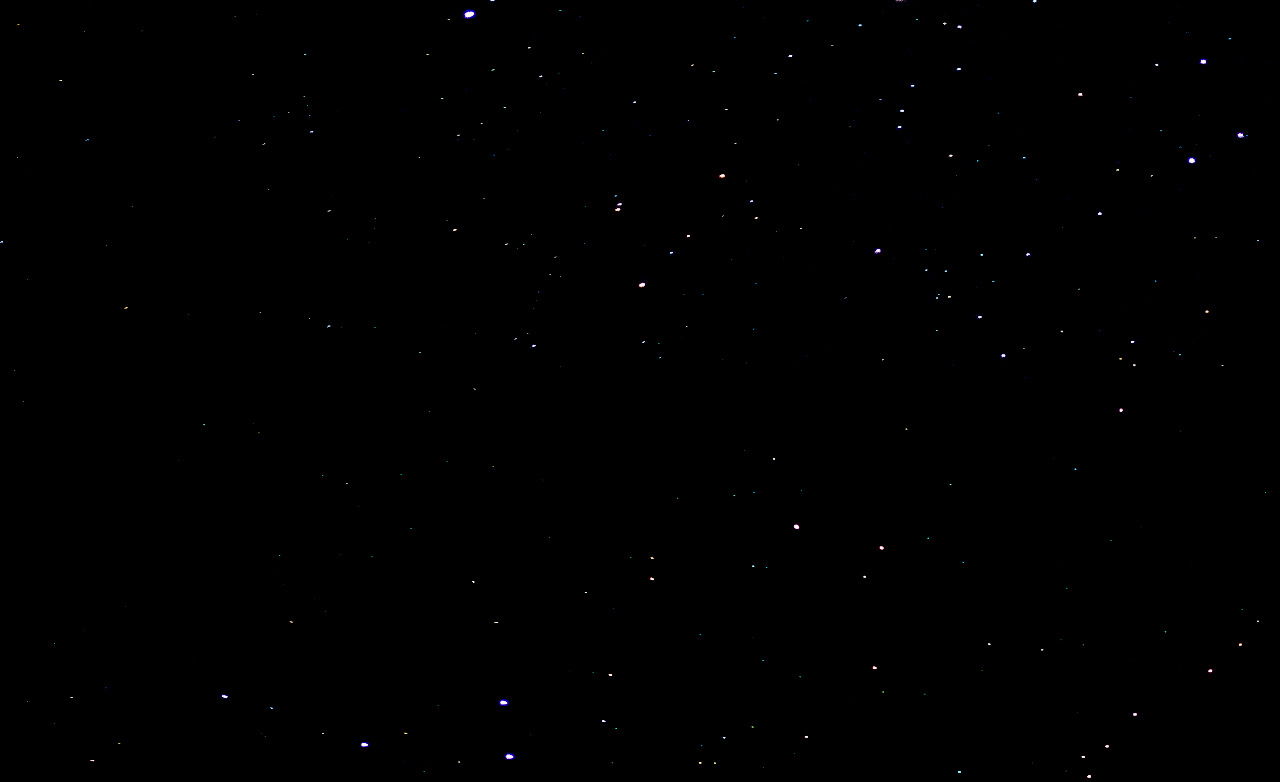
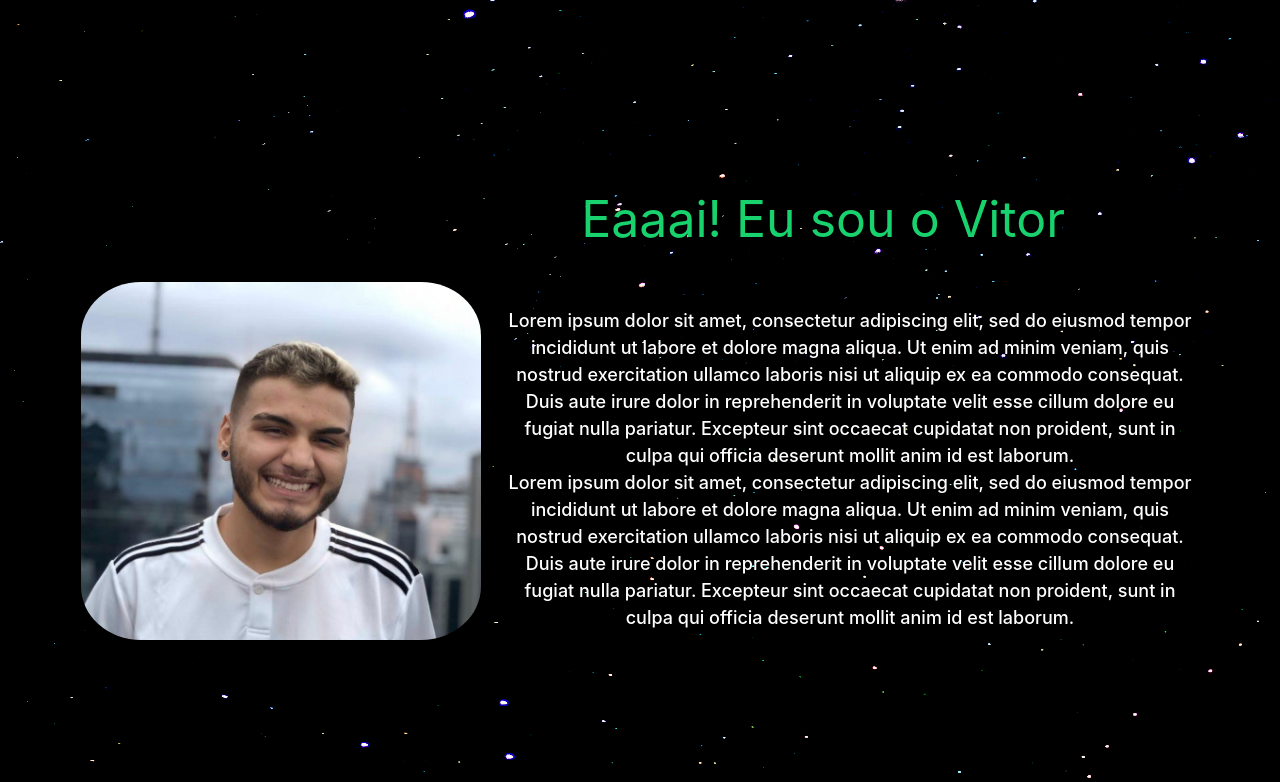
Before and after one commit to VitorTenor/my-personal-blog, a React (Vite) app: page / in a window 1280 px wide. Shown: the part 700-1482 px from the top of the page. Built offline with nearby package versions, Linux system fonts and the light colour scheme; the HTML template or start-up script is replaced by a standard one.

Commit message:
Iniciando section 2

```diff
--- a/src/pages/main/index.tsx
+++ b/src/pages/main/index.tsx
@@ -1,14 +1,14 @@
-import {MainPageStyled} from "./styles.ts";
 import {ReactElement} from "react";
+
+import {MainPageStyles} from "./styles.ts";
 import Section1 from "../../ui/organism/Section[1]";
 import Section2 from "../../ui/organism/Section[2]";
 
 export default function MainPage(): ReactElement {
     return (
-        <MainPageStyled>
+        <MainPageStyles>
             <Section1 id={"section1"}/>
             <Section2 id={"section2"}/>
-        </MainPageStyled>
-
+        </MainPageStyles>
     );
 }
--- a/src/pages/main/styles.ts
+++ b/src/pages/main/styles.ts
@@ -1,12 +1,10 @@
 import styled from "styled-components";
 
 
-export const MainPageStyled = styled.div`
-  section{
+export const MainPageStyles = styled.div`
+  section {
+    padding: 10px 10px 10px 10px;
+    height: 100vh;
     display: flex;
-    flex-direction: column;
-    justify-content: center;
-    align-items: center;
-    height: 100vh;
   }
 `;
--- a/src/ui/organism/Header/styles.ts
+++ b/src/ui/organism/Header/styles.ts
@@ -15,14 +15,6 @@ export const HeaderPanel = styled.header`
   padding: 5px 15px 5px 15px;
 `;
 
-export const LabelStyled = styled(Label)`
-  font-size: 35px;
-  font-weight: 600;
-  position: absolute;
-  color: ${globalColor.primary};
-  justify-self: center;
-`;
-
 export const TranslateStyle = styled(IconAwesome)`
   justify-self: right;
   color: ${globalColor.secondary};
--- a/src/ui/organism/Section[1]/index.tsx
+++ b/src/ui/organism/Section[1]/index.tsx
@@ -5,13 +5,13 @@ import SocialIcons from "../../molecule/SocialIcons";
 import AnimatedIcon from "../../molecule/AnimatedIcon";
 import {faChevronDown} from "@fortawesome/free-solid-svg-icons";
 import {scrollTo} from "../../../util/Scroll/scroll.ts";
-import {ChevronDownIcon, LabelName} from "./styles.ts";
+import {ChevronDownIcon, LabelName, SectionStyles} from "./styles.ts";
 import {SectionProps} from "../../../util/interface.ts";
 
 
 export default function Section1(props: SectionProps): ReactElement {
     return (
-        <section id={props.id}>
+        <SectionStyles id={props.id}>
             <AnimatedParagraph
                 element={
                     <>
@@ -27,6 +27,6 @@ export default function Section1(props: SectionProps): ReactElement {
                     </>
                 }
             />
-        </section>
+        </SectionStyles>
     );
 }
--- a/src/ui/organism/Section[1]/styles.ts
+++ b/src/ui/organism/Section[1]/styles.ts
@@ -3,10 +3,16 @@ import Label from "../../atom/Label";
 import {globalColor} from "../../../styles/GlobalStyles.ts";
 import IconAwesome from "../../atom/IconAwesome";
 
+export const SectionStyles = styled.section`
+  display: flex;
+  flex-direction: column;
+  justify-content: center;
+  align-items: center;
+`;
 export const LabelName = styled(Label)`
   font-size: 60px;
   font-weight: 600;
-  color:  ${globalColor.primary};
+  color: ${globalColor.primary};
   justify-self: center;
 
   @media (max-width: 550px) {
@@ -15,8 +21,8 @@ export const LabelName = styled(Label)`
 `;
 
 
-export const ChevronDownIcon = styled(IconAwesome) `
-    margin-top: 100px;
-    color: ${globalColor.primary};
+export const ChevronDownIcon = styled(IconAwesome)`
+  margin-top: 100px;
+  color: ${globalColor.primary};
 
 `;
--- a/src/ui/organism/Section[2]/index.tsx
+++ b/src/ui/organism/Section[2]/index.tsx
@@ -1,11 +1,42 @@
-import {SectionProps} from "../../../util/interface.ts";
 import {ReactElement} from "react";
 
+import {SectionProps} from "../../../util/interface.ts";
+import {PerfilImage, SectionStyles, TextStyles} from "./styles.ts";
+import AnimatedParagraph from "../../molecule/AnimatedParagraph";
 
-export default function Section2(props : SectionProps) : ReactElement {
+// @ts-ignore
+import ME from "../../../assets/me.jpeg";
+
+
+export default function Section2(props: SectionProps): ReactElement {
     return (
-        <section id={props.id}>
+        <SectionStyles id={props.id}>
+            <AnimatedParagraph
+                element={
+                    <div>
+                        <PerfilImage src={ME} alt={"vitor-tenorio"}/>
+                        <TextStyles>
+                            <span>Eaaai! Eu sou o Vitor </span>
+                            <a>
+                                Lorem ipsum dolor sit amet, consectetur adipiscing elit, sed do eiusmod tempor
+                                incididunt ut labore et dolore magna aliqua. Ut enim ad minim veniam, quis nostrud
+                                exercitation ullamco laboris nisi ut aliquip ex ea commodo consequat. Duis aute irure
+                                dolor in reprehenderit in voluptate velit esse cillum dolore eu fugiat nulla pariatur.
+                                Excepteur sint occaecat cupidatat non proident, sunt in culpa qui officia deserunt
+                                mollit anim id est laborum.
+                                <br/>
+                                Lorem ipsum dolor sit amet, consectetur adipiscing elit, sed do eiusmod tempor
+                                incididunt ut labore et dolore magna aliqua. Ut enim ad minim veniam, quis nostrud
+                                exercitation ullamco laboris nisi ut aliquip ex ea commodo consequat. Duis aute irure
+                                dolor in reprehenderit in voluptate velit esse cillum dolore eu fugiat nulla pariatur.
+                                Excepteur sint occaecat cupidatat non proident, sunt in culpa qui officia deserunt
+                                mollit anim id est laborum.
+                            </a>
+                        </TextStyles>
+                    </div>
 
-        </section>
+                }
+            />
+        </SectionStyles>
     )
 }
--- a/src/ui/organism/Section[2]/styles.ts
+++ b/src/ui/organism/Section[2]/styles.ts
@@ -0,0 +1,36 @@
+import styled from "styled-components";
+import { globalColor } from "../../../styles/GlobalStyles.ts";
+
+export const PerfilImage = styled.img`
+  border-radius: 15%;
+  width: 400px;
+  margin-top: 120px;
+`;
+
+export const SectionStyles = styled.section`
+  div {
+    display: flex;
+    justify-content: center;
+    align-items: flex-start;
+  }
+
+  a {
+    text-decoration: none;
+    color: ${globalColor.secondary};
+    font-size: 18px;
+    margin-left: 20px;
+    margin-top: 50px;
+  }
+`;
+
+export const TextStyles = styled.div`
+  display: flex;
+  flex-direction: column;
+  width: 60%;
+  span {
+    font-size: 50px;
+    color: ${globalColor.primary};
+    margin-left: 100px;
+    margin-top: 20px;
+  }
+`;
```
Also changed, not shown: src/assets/me.jpeg (added).
